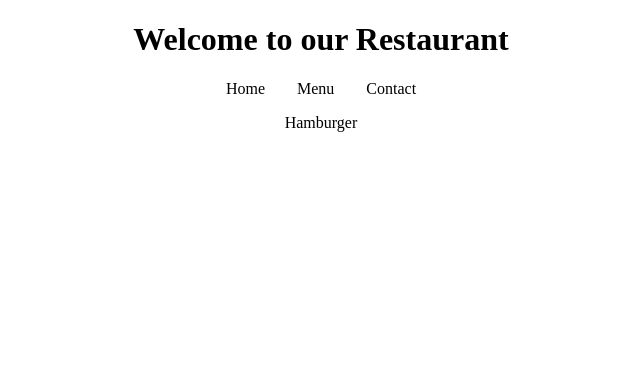
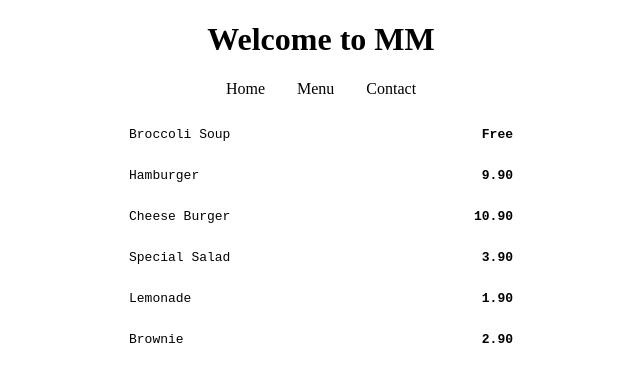
Before and after one commit to brokoliweb/restaurantPage, a plain HTML site: page index.html in a window 1280 px wide. Both pictures are taken after a click on the element "Menu". Shown: the whole page, without its empty margins (319-959 px from the left). Drawn offline with Linux system fonts and the light colour scheme.

Commit message:
change menu and contact pages

```diff
--- a/main.js
+++ b/main.js
@@ -46,7 +46,7 @@ __webpack_require__.r(__webpack_exports__);
 function createH1() {
   const h1 = document.createElement("H1");
 
-  h1.innerHTML = "Welcome to our Restaurant";
+  h1.innerHTML = "Welcome to MM";
 
   document.getElementById("header").appendChild(h1);
 }
@@ -118,7 +118,16 @@ function createMenu() {
 
   const menu = document.createElement("p");
 
-  menu.innerHTML = "Hamburger";
+  menu.innerHTML = `
+    <div id="menu-wrapper">
+        <p class="food">Broccoli Soup</p><p class="price">Free</p>
+        <p class="food">Hamburger</p><p class="price">9.90</p>
+        <p class="food">Cheese Burger</p><p class="price">10.90</p>
+        <p class="food">Special Salad</p><p class="price">3.90</p>
+        <p class="food">Lemonade</p><p class="price">1.90</p>
+        <p class="food">Brownie</p><p class="price">2.90</p>
+    </div>
+  `;
 
   content.appendChild(menu);
 }
@@ -135,14 +144,24 @@ __webpack_require__.r(__webpack_exports__);
 /* harmony export */   "createContacts": () => /* binding */ createContacts
 /* harmony export */ });
 function createContacts() {
-  document.getElementById("content").innerHTML = "";
+    document.getElementById("content").innerHTML = "";
+
+  const image = document.createElement("img");
+
+  image.src = "./img/location_mars.png"
+
+  document.getElementById("content").appendChild(image);
+
+
 
   const contacts = document.createElement("p");
 
-  contacts.innerHTML = "Phones: +90 848 39 93";
+  contacts.innerHTML = "Phones: +90 xxx 848 39 93";
 
   document.getElementById("content").appendChild(contacts);
 }
+
+
 
 
 
--- a/style.css
+++ b/style.css
@@ -16,3 +16,22 @@ span {
 span:hover {
     cursor: pointer;
 }
+
+#menu-wrapper {
+    display: grid;
+    grid-template-columns: 1fr 1fr;
+    grid-template-rows: repeat(6, 1fr);
+    width: 30vw;
+    margin: auto;
+    font-family: monospace;
+
+}
+
+.food {
+    justify-self: start;
+}
+
+.price {
+    justify-self: end;
+    font-weight: bold;
+}
```
Also changed, not shown: img/location_mars.png (added), img/noun_Crazy_2024302.png (added), img/welcome.jpg, 1 other file.
